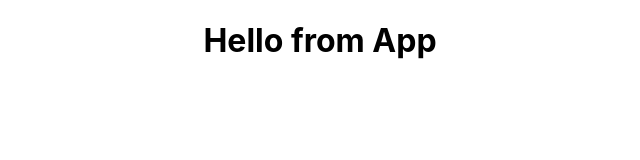
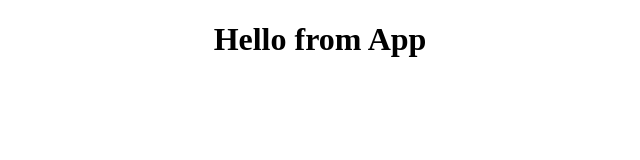
Before and after one commit to okikiola11/react-router, a React (Create React App) app: page / in a window 1280 px wide. Shown: the top 160 px of the page, without its empty margins (320-960 px from the left). Built offline with nearby package versions, Linux system fonts and the light colour scheme.

Commit message:
Add the route exact path to the Route.js file

```diff
--- a/public/index.html
+++ b/public/index.html
@@ -10,34 +10,10 @@
       content="Web site created using create-react-app"
     />
     <link rel="apple-touch-icon" href="%PUBLIC_URL%/logo192.png" />
-    <!--
-      manifest.json provides metadata used when your web app is installed on a
-      user's mobile device or desktop. See https://developers.google.com/web/fundamentals/web-app-manifest/
-    -->
     <link rel="manifest" href="%PUBLIC_URL%/manifest.json" />
-    <!--
-      Notice the use of %PUBLIC_URL% in the tags above.
-      It will be replaced with the URL of the `public` folder during the build.
-      Only files inside the `public` folder can be referenced from the HTML.
-
-      Unlike "/favicon.ico" or "favicon.ico", "%PUBLIC_URL%/favicon.ico" will
-      work correctly both with client-side routing and a non-root public URL.
-      Learn how to configure a non-root public URL by running `npm run build`.
-    -->
-    <title>React App</title>
+    <title>React Router</title>
   </head>
   <body>
-    <noscript>You need to enable JavaScript to run this app.</noscript>
     <div id="root"></div>
-    <!--
-      This HTML file is a template.
-      If you open it directly in the browser, you will see an empty page.
-
-      You can add webfonts, meta tags, or analytics to this file.
-      The build step will place the bundled scripts into the <body> tag.
-
-      To begin the development, run `npm start` or `yarn start`.
-      To create a production bundle, use `npm run build` or `yarn build`.
-    -->
   </body>
 </html>
--- a/src/components/Routes.js
+++ b/src/components/Routes.js
@@ -7,8 +7,8 @@ const Routes = () => {
   return (
     <BrowserRouter>
       <Switch>
-        <Route path='/' component={App} />
-        <Route path='/profile' component={Profile} />
+        <Route exact path='/' component={App} />
+        <Route exact path='/profile' component={Profile} />
       </Switch>
     </BrowserRouter>
   )
--- a/src/index.js
+++ b/src/index.js
@@ -1,11 +1,10 @@
 import React from 'react';
 import ReactDOM from 'react-dom';
-import './index.css';
-import App from './components/App';
+import Routes from './components/Routes';
 
 ReactDOM.render(
   <React.StrictMode>
-    <App />
+    <Routes />
   </React.StrictMode>,
   document.getElementById('root')
 );
```
Also changed, not shown: 1 other file (tests, documents, lock files or other folders).
